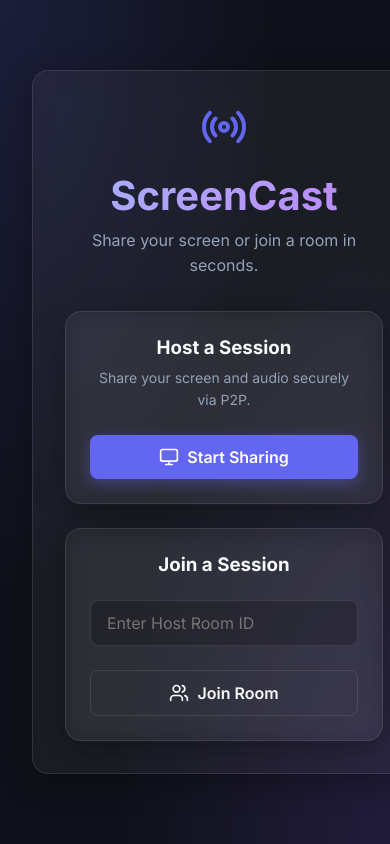
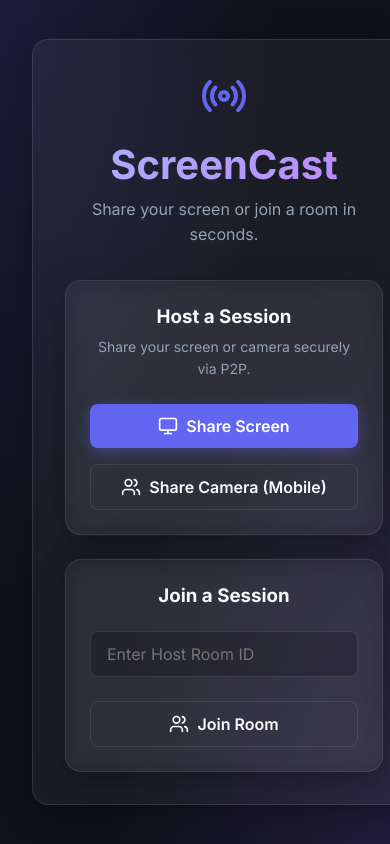
Before and after one commit to phan111/screenshare, a React (Vite) app: page / in a window 390 px wide. Shown: the top 844 px of the page. Built offline with nearby package versions, Linux system fonts and the light colour scheme.

Commit message:
Add camera sharing fallback for mobile support

```diff
--- a/src/App.jsx
+++ b/src/App.jsx
@@ -73,23 +73,38 @@ function App() {
     });
   };
 
-  const startHosting = async () => {
+  const startHosting = async (sourceType = 'screen') => {
     try {
       setStatus('connecting');
       setView('host');
       setError('');
 
-      const stream = await navigator.mediaDevices.getDisplayMedia({
+      let stream;
+      if (sourceType === 'screen') {
+        if (!navigator.mediaDevices.getDisplayMedia) {
+          throw new Error('Screen sharing is not supported on mobile browsers. Please use "Share Camera" instead!');
+        }
+        stream = await navigator.mediaDevices.getDisplayMedia({
           video: true,
           audio: true
         });
+      } else {
+        stream = await navigator.mediaDevices.getUserMedia({
+          video: { facingMode: 'user' },
+          audio: true
+        });
+      }
 
       streamRef.current = stream;
 
-      stream.getVideoTracks()[0].onended = () => {
+      // Stop hosting if user stops sharing via browser UI button
+      const videoTrack = stream.getVideoTracks()[0];
+      if (videoTrack) {
+        videoTrack.onended = () => {
           cleanup();
           setView('home');
         };
+      }
 
       if (videoRef.current) {
         videoRef.current.srcObject = stream;
@@ -97,14 +112,13 @@ function App() {
 
       const peer = await initPeer();
 
-      // When a viewer connects via data connection
+      // When a viewer connects via data connection, call them with our media stream
       peer.on('connection', (conn) => {
         activeConnections.current.push(conn);
 
         conn.on('data', (data) => {
           if (data && data.type === 'emoji') {
             triggerEmoji(data.emoji);
-            // Broadcast to all OTHER viewers
             activeConnections.current.forEach(c => {
               if (c !== conn && c.open) {
                 c.send(data);
@@ -117,7 +131,6 @@ function App() {
           activeConnections.current = activeConnections.current.filter(c => c !== conn);
         });
 
-        // Call them with our media stream
         setTimeout(() => {
           peer.call(conn.peer, streamRef.current);
         }, 500);
@@ -126,7 +139,7 @@ function App() {
       setStatus('connected');
     } catch (err) {
       console.error(err);
-      setError(err.message || 'Failed to start screen share.');
+      setError(err.message || 'Failed to start media stream.');
       setStatus('error');
     }
   };
@@ -219,10 +232,15 @@ function App() {
           <div style={{ display: 'grid', gap: '1.5rem', width: '100%' }}>
             <div className="glass-panel" style={{ padding: '1.5rem', background: 'rgba(255, 255, 255, 0.03)' }}>
               <h3 style={{ marginBottom: '0.5rem' }}>Host a Session</h3>
-              <p style={{ fontSize: '0.875rem', marginBottom: '1.5rem' }}>Share your screen and audio securely via P2P.</p>
-              <button className="btn btn-primary" onClick={startHosting} style={{ width: '100%' }}>
-                <Monitor size={20} /> Start Sharing
+              <p style={{ fontSize: '0.875rem', marginBottom: '1.5rem' }}>Share your screen or camera securely via P2P.</p>
+              <div style={{ display: 'flex', gap: '1rem', flexDirection: 'column' }}>
+                <button className="btn btn-primary" onClick={() => startHosting('screen')} style={{ width: '100%' }}>
+                  <Monitor size={20} /> Share Screen
                 </button>
+                <button className="btn btn-outline" onClick={() => startHosting('camera')} style={{ width: '100%' }}>
+                  <Users size={20} /> Share Camera (Mobile)
+                </button>
+              </div>
             </div>
 
             <div className="glass-panel" style={{ padding: '1.5rem', background: 'rgba(255, 255, 255, 0.03)' }}>
```
Lines whose indentation alone changed are shown as unchanged.
